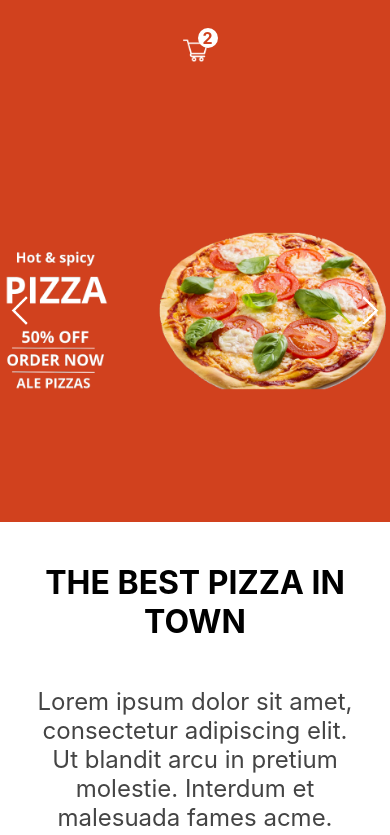
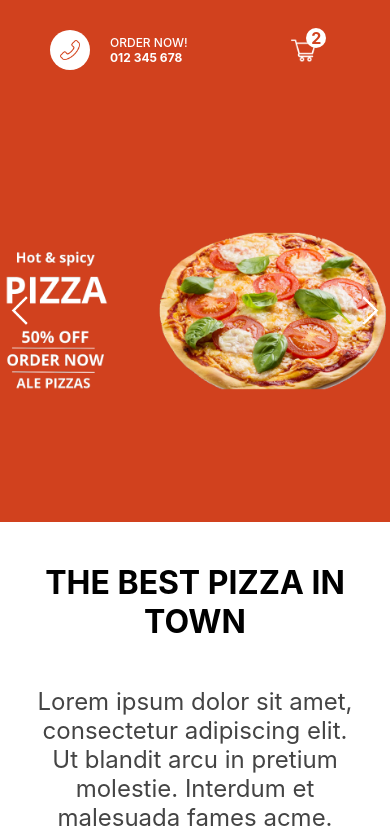
Before and after one commit to Alek30k/F-Pizzas, a Next.js app: page / in a window 390 px wide. Shown: the top 835 px of the page. Built offline with nearby package versions, Linux system fonts and the light colour scheme.

Commit message:
last commit

```diff
--- a/styles/Navbar.module.css
+++ b/styles/Navbar.module.css
@@ -81,9 +81,9 @@
   color: #d1411e;
 }
 
-@media screen and (max-width: 1040px) {
+@media screen and (max-width: 952px) {
   .text:last-child {
-    font-size: 16px;
+    font-size: 12px;
     font-weight: bold;
   }
   .callButton {
@@ -93,14 +93,14 @@
     width: 40px;
     height: 40px;
   }
+
+  .listItem {
+    margin: 10px;
+  }
 }
 @media screen and (max-width: 800px) {
   .listItem {
     margin: 10px;
-  }
-
-  .item:nth-child(1) {
-    display: none;
   }
 
   .item:last-child {
```
